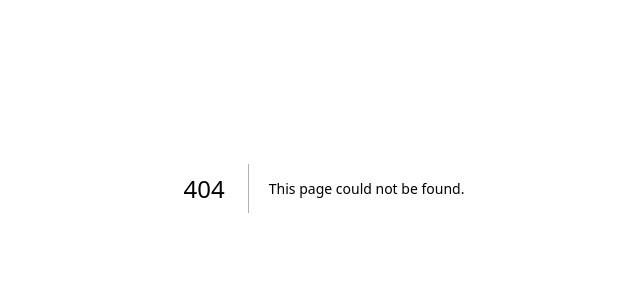
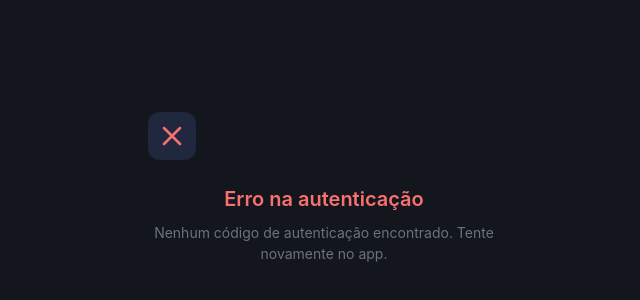
Before and after one commit to LMartinsRJ/crossmeeting-web, a Next.js app: page /auth/desktop-callback in a window 1280 px wide. Before the commit this address had no page. Shown: the part 212-512 px from the top of the page, without its empty margins (316-956 px from the left). Built offline with nearby package versions, Linux system fonts and the light colour scheme.

Commit message:
feat: página intermediária desktop-callback — redireciona para deep link e mostra 'pode fechar'

```diff
--- /dev/null
+++ b/app/auth/desktop-callback/page.tsx
@@ -0,0 +1,82 @@
+'use client'
+
+import { useEffect, useState } from 'react'
+import { useSearchParams } from 'next/navigation'
+
+export default function DesktopCallbackPage() {
+  const params = useSearchParams()
+  const [status, setStatus] = useState<'redirecting' | 'done' | 'error'>('redirecting')
+
+  useEffect(() => {
+    const code = params.get('code')
+    if (!code) {
+      setStatus('error')
+      return
+    }
+
+    // Envia o código para o app desktop via deep link
+    window.location.href = `crossmeeting://login-callback?code=${encodeURIComponent(code)}`
+
+    // Após 1s considera feito (o browser pode ter aberto o app)
+    setTimeout(() => setStatus('done'), 1000)
+  }, [params])
+
+  return (
+    <div style={{
+      display: 'flex',
+      alignItems: 'center',
+      justifyContent: 'center',
+      height: '100vh',
+      background: '#13161D',
+      fontFamily: '-apple-system, BlinkMacSystemFont, "Segoe UI", sans-serif',
+      color: 'white',
+    }}>
+      <div style={{ textAlign: 'center', maxWidth: 400, padding: '0 24px' }}>
+        <div style={{ marginBottom: 24 }}>
+          <svg width="48" height="48" viewBox="0 0 48 48" fill="none">
+            <rect width="48" height="48" rx="12" fill="#6C8EFF" fillOpacity="0.15" />
+            {status === 'error' ? (
+              <path d="M16 16l16 16M32 16L16 32" stroke="#f87171" strokeWidth="2.5" strokeLinecap="round" />
+            ) : (
+              <path d="M14 25l8 8 12-14" stroke="#6C8EFF" strokeWidth="2.5" strokeLinecap="round" strokeLinejoin="round" />
+            )}
+          </svg>
+        </div>
+
+        {status === 'error' ? (
+          <>
+            <h2 style={{ fontSize: 20, fontWeight: 600, margin: '0 0 8px', color: '#f87171' }}>
+              Erro na autenticação
+            </h2>
+            <p style={{ fontSize: 14, color: '#6b7280', margin: 0 }}>
+              Nenhum código de autenticação encontrado. Tente novamente no app.
+            </p>
+          </>
+        ) : (
+          <>
+            <h2 style={{ fontSize: 20, fontWeight: 600, margin: '0 0 8px' }}>
+              Autenticação concluída!
+            </h2>
+            <p style={{ fontSize: 14, color: '#6b7280', margin: '0 0 16px' }}>
+              Pode fechar esta aba e voltar para o Crossmeeting.
+            </p>
+            <button
+              onClick={() => window.close()}
+              style={{
+                background: '#6C8EFF',
+                color: 'white',
+                border: 'none',
+                borderRadius: 8,
+                padding: '8px 20px',
+                fontSize: 14,
+                cursor: 'pointer',
+              }}
+            >
+              Fechar esta aba
+            </button>
+          </>
+        )}
+      </div>
+    </div>
+  )
+}
```
